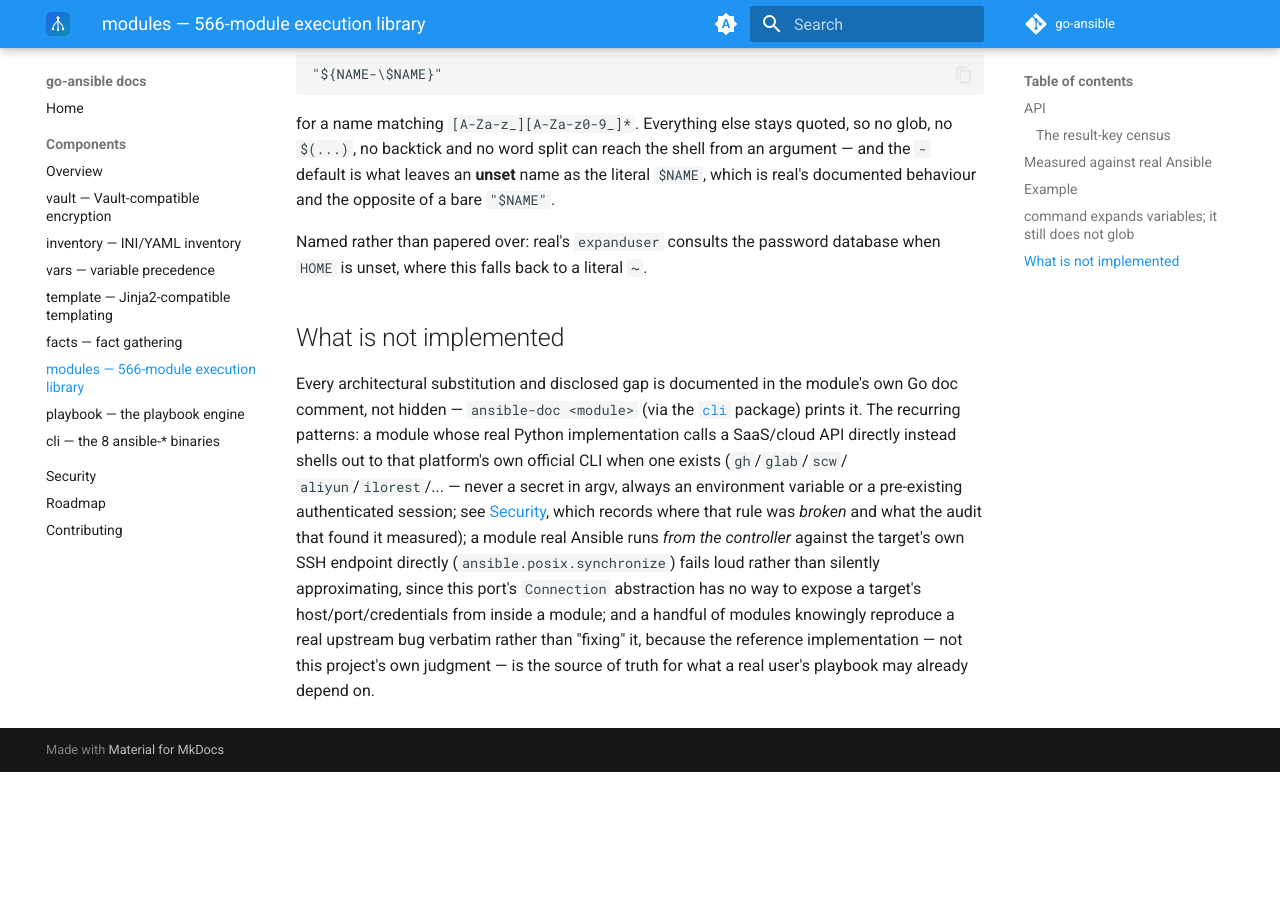
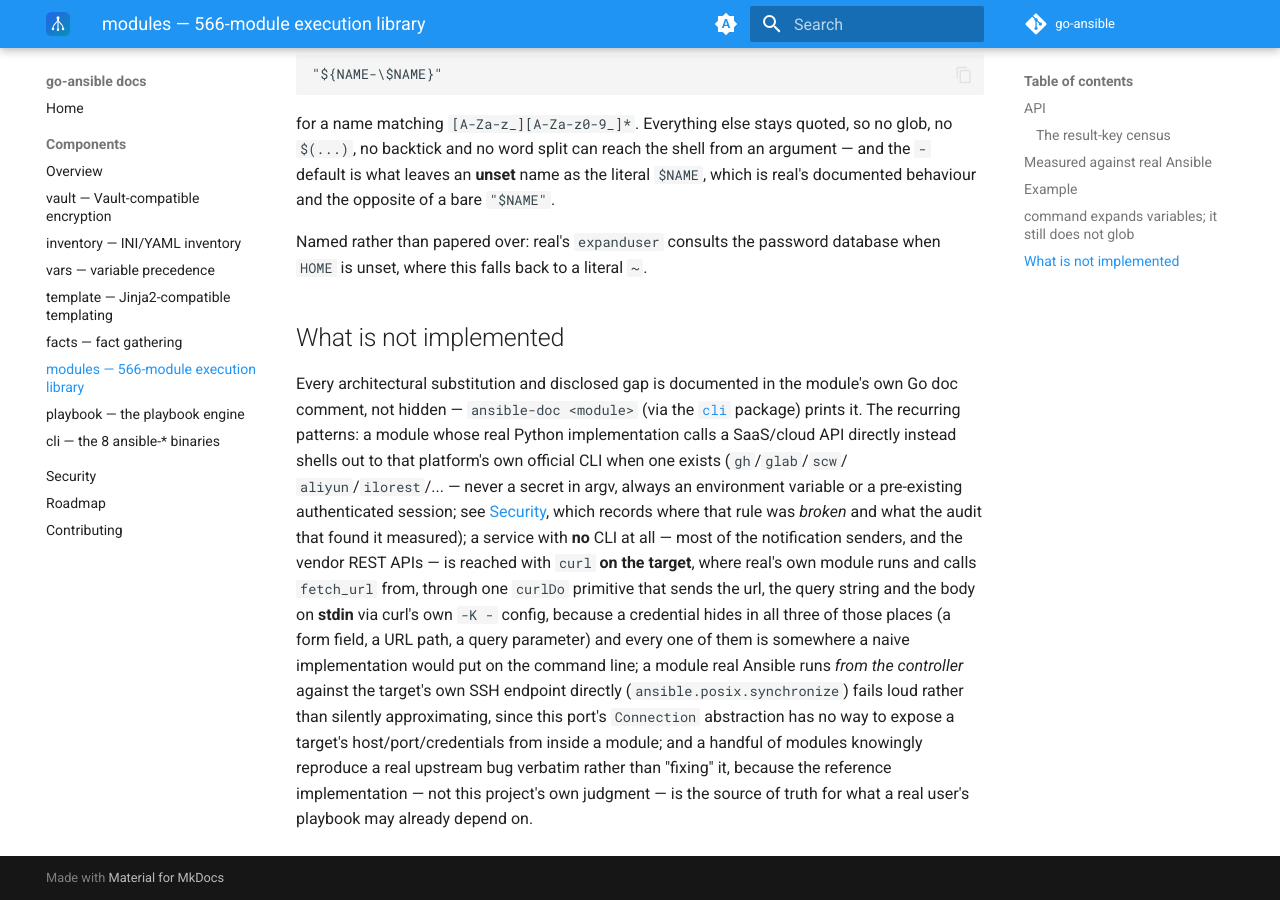
Before and after one commit to go-ansible/docs, an MkDocs documentation site: the page built from docs/components/modules.md, in a window 1280 px wide and 900 px high, scrolled down 5579 px. Built offline with MkDocs 1.6.1 and Material for MkDocs 9.7.7, drawn with Linux system fonts in a browser that asks for light colours; the version menu is left out; before the commit the page ends 6351 px from its top, so only the background shows below that.

Commit message:
modules: name the HTTP-only path among the recurring patterns (#89)
The section listed shelling out to a platform's official CLI 'when one
exists' without saying what happens when none does -- which is the case
for most of what remains: the notification senders and the vendor REST
APIs.

They are reached with curl ON THE TARGET, where real's own module runs
and calls fetch_url from, through one curlDo primitive that sends url,
query string and body on stdin. Says why that matters rather than just
what it is: a credential hides in a form field, a URL path OR a query
parameter, and all three are places a naive implementation puts on the
command line.

Co-authored-by: Claude Opus 5 <noreply@anthropic.com>

```diff
--- a/docs/components/modules.md
+++ b/docs/components/modules.md
@@ -269,7 +269,14 @@ to that platform's own official CLI when one exists (`gh`/`glab`/`scw`/
 `aliyun`/`ilorest`/... — never a secret in argv, always an environment
 variable or a pre-existing authenticated session; see
 [Security](../security.md), which records where that rule was *broken* and
-what the audit that found it measured); a module real Ansible runs
+what the audit that found it measured); a service with **no** CLI at all —
+most of the notification senders, and the vendor REST APIs — is reached with
+`curl` **on the target**, where real's own module runs and calls `fetch_url`
+from, through one `curlDo` primitive that sends the url, the query string and
+the body on **stdin** via curl's own `-K -` config, because a credential hides
+in all three of those places (a form field, a URL path, a query parameter) and
+every one of them is somewhere a naive implementation would put on the command
+line; a module real Ansible runs
 *from the controller* against the target's own SSH endpoint directly
 (`ansible.posix.synchronize`) fails loud rather than silently approximating,
 since this port's `Connection` abstraction has no way to expose a target's
```
